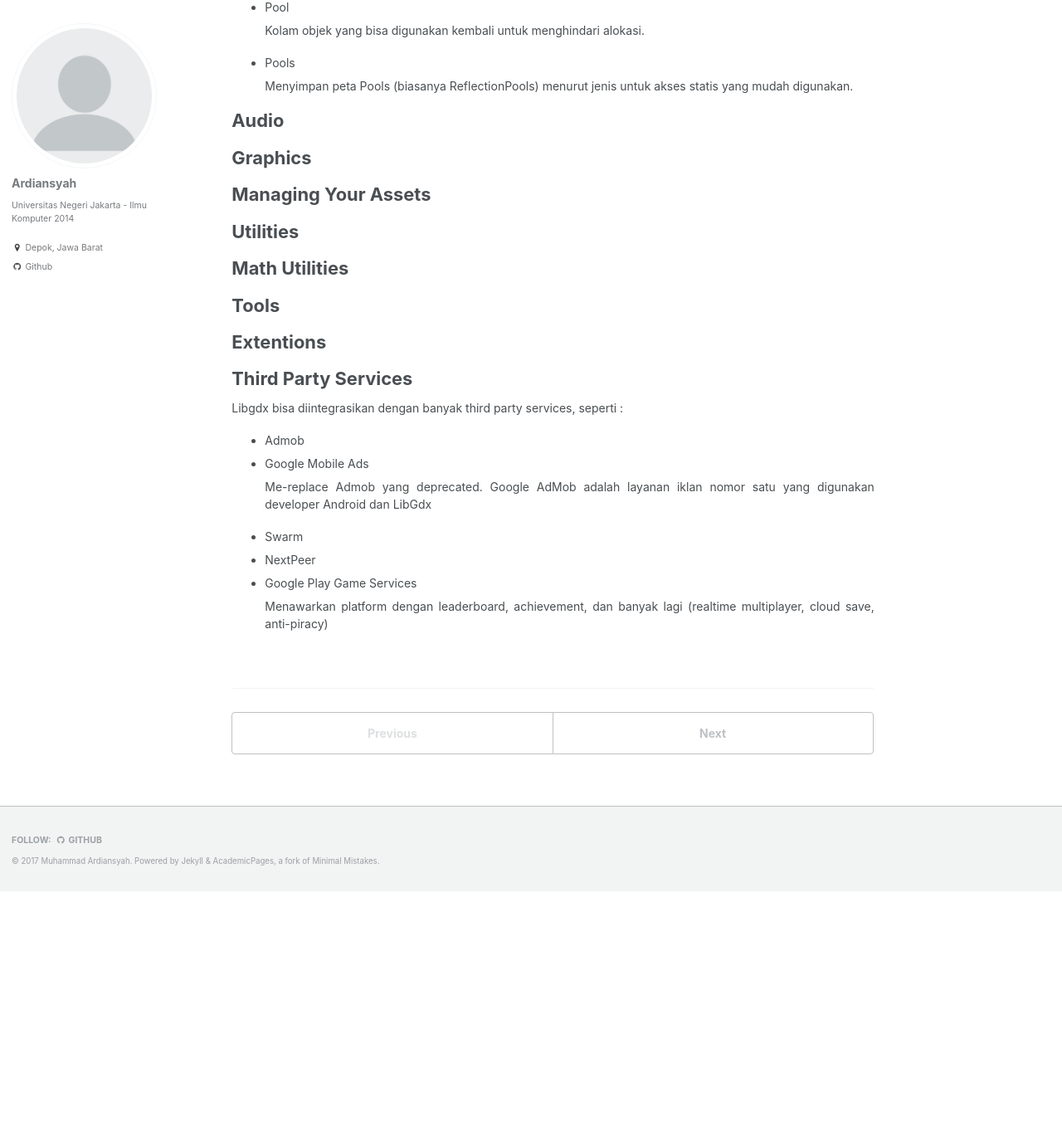
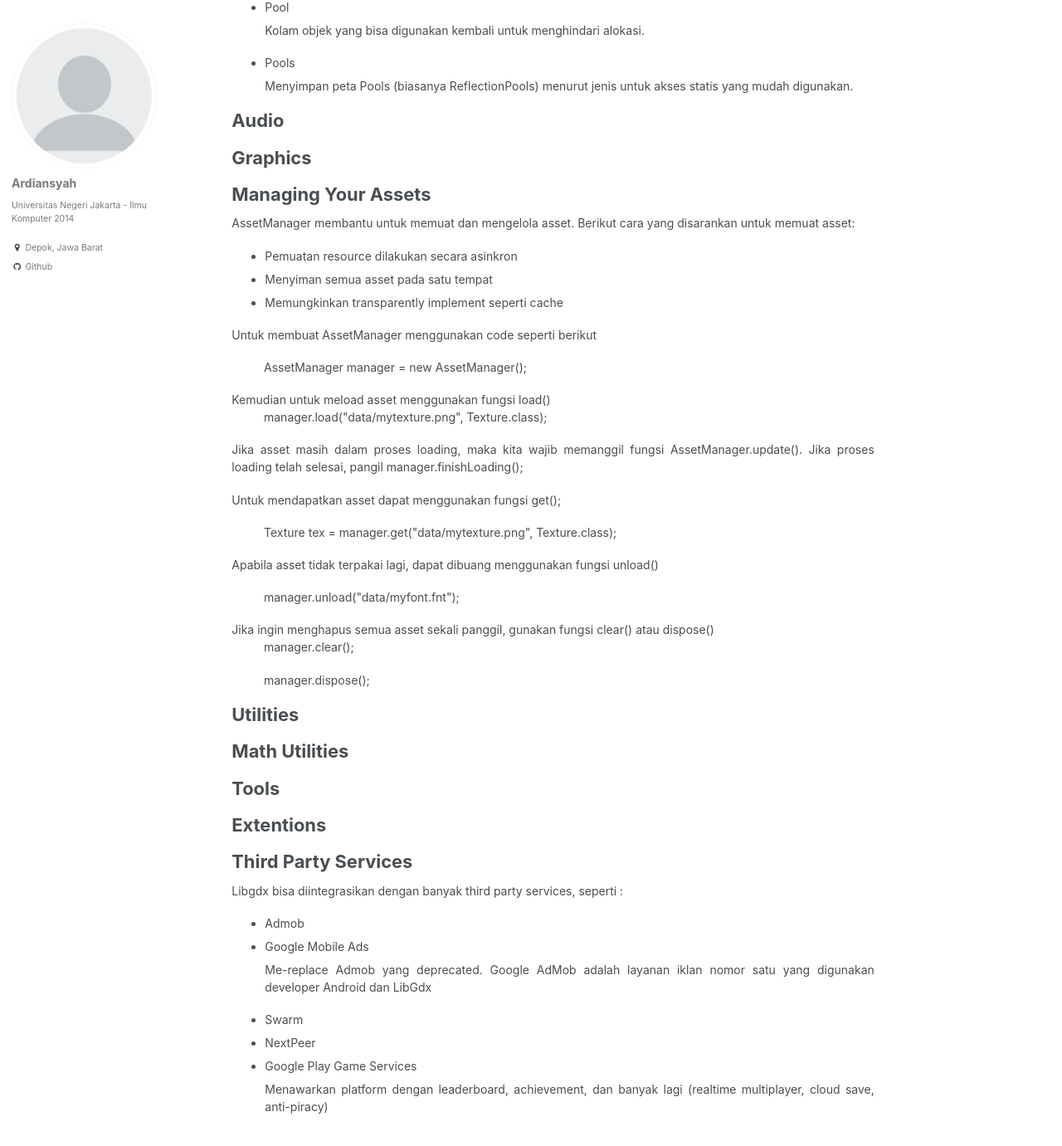
Before and after one commit to ardiansyah97/ardiansyah97.github.io, a Jekyll site: the page built from _blog/review-libgdx-architecture-and-api.md, in a window 1280 px wide and 1400 px high, scrolled down 5006 px. Shown: the top 1381 px of the window at 83% size. Built offline with Jekyll 4.4.1, drawn with Linux system fonts in a browser that asks for light colours; before the commit the page ends 6080 px from its top, so only the background shows below that.

Commit message:
Mobile Computing

```diff
--- a/_blog/review-libgdx-architecture-and-api.md
+++ b/_blog/review-libgdx-architecture-and-api.md
@@ -266,7 +266,36 @@ collection: blog
 
 <div id="managing_asset">
 	<h1>Managing Your Assets</h1>
-	<p></p>
+	<p align="justify">
+		AssetManager membantu untuk memuat dan mengelola asset. Berikut cara yang disarankan untuk memuat asset:
+		<ul>
+			<li>Pemuatan resource dilakukan secara asinkron</li>
+			<li>Menyiman semua asset pada satu tempat</li>
+			<li>Memungkinkan transparently implement seperti cache </li>
+		</ul>
+	</p>
+
+	<p align="justify">
+		Untuk membuat AssetManager menggunakan code seperti berikut
+		<p style="margin-left: 5%">AssetManager manager = new AssetManager();</p>
+		Kemudian untuk meload asset menggunakan fungsi load()
+		<p style="margin-left: 5%">manager.load("data/mytexture.png", Texture.class);</p>
+	</p>
+	<p align="justify">
+		Jika asset masih dalam proses loading, maka kita wajib memanggil fungsi AssetManager.update(). Jika proses loading telah selesai, pangil manager.finishLoading();
+	</p>
+	<p align="justify">
+		Untuk mendapatkan asset dapat menggunakan fungsi get();
+		<p style="margin-left:5%">Texture tex = manager.get("data/mytexture.png", Texture.class);</p>
+	</p>
+	<p align="justify">
+		Apabila asset tidak terpakai lagi, dapat dibuang menggunakan fungsi unload()
+		<p style="margin-left: 5%">manager.unload("data/myfont.fnt");</p>
+		Jika ingin menghapus semua asset sekali panggil, gunakan fungsi clear() atau dispose()
+
+		<p style="margin-left: 5%">manager.clear();</p>
+		<p style="margin-left: 5%">manager.dispose();</p>
+	</p>
 </div>
 
 <div id="inter_local">
```
